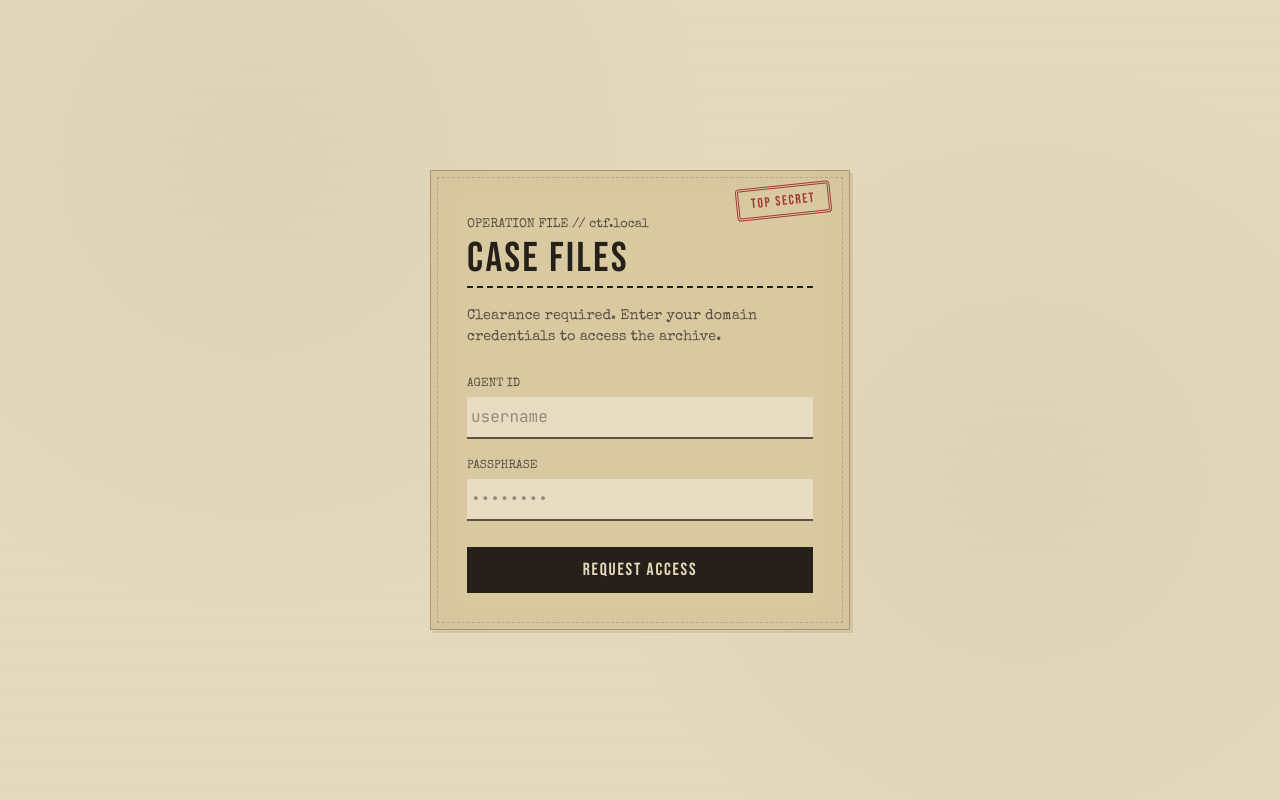
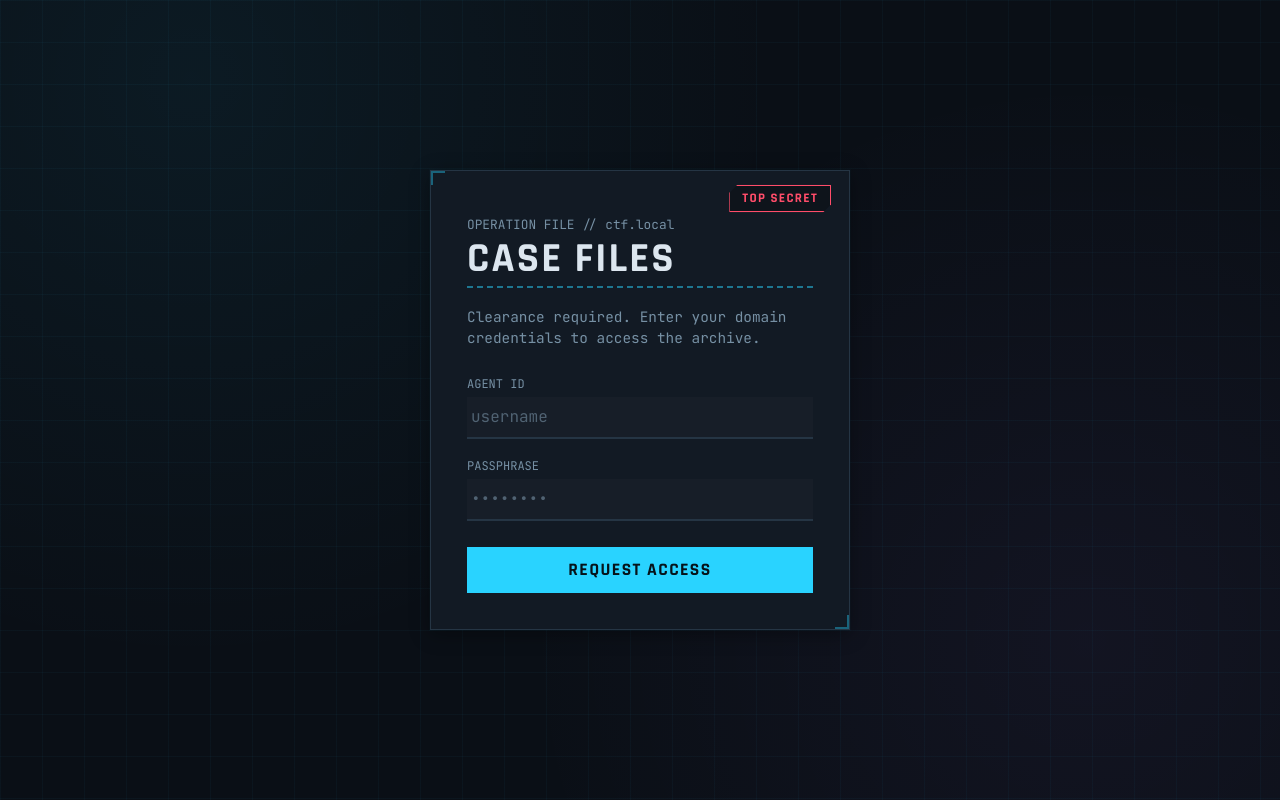
Before and after one commit to JxCalmeiro/ctf-senior-project, a Flask app: template app/templates/index.html in a window 1280 px wide. Run offline with Flask 3, Linux system fonts and the light colour scheme; the template is opened without the code that fills it, so the values that code supplies are empty; some libraries are stand-ins or nearby versions.

Commit message:
Recolor dashboard with cybersecurity/SOC theme

```diff
--- a/app/templates/index.html
+++ b/app/templates/index.html
@@ -5,21 +5,21 @@
 <meta name="viewport" content="width=device-width, initial-scale=1">
 <title>CASE FILES // CTF Portal</title>
 <link rel="preconnect" href="https://fonts.googleapis.com">
-<link href="https://fonts.googleapis.com/css2?family=Special+Elite&family=Bebas+Neue&family=JetBrains+Mono:wght@400;600&display=swap" rel="stylesheet">
+<link href="https://fonts.googleapis.com/css2?family=Rajdhani:wght@500;600;700&family=JetBrains+Mono:wght@400;500;600&display=swap" rel="stylesheet">
 <script src="https://cdn.tailwindcss.com"></script>
 <style>
   :root {
-    --paper: #e6dabd;
-    --paper-dark: #d9c9a1;
-    --paper-darker: #c9b688;
-    --ink: #26201a;
-    --ink-soft: #5c5142;
-    --stamp-red: #9c2b2b;
-    --stamp-green: #3d5c3d;
-    --thread-crypto: #2e4b6e;
-    --thread-forensics: #9c2b2b;
-    --thread-web: #5b3a6e;
-    --line: #a9976b;
+    --bg: #0a0f16;
+    --panel: #121a24;
+    --panel-alt: #16202c;
+    --border: #253544;
+    --ink: #dce6ef;
+    --ink-soft: #7690a4;
+    --accent-crypto: #29d3ff;
+    --accent-forensics: #ff9142;
+    --accent-web: #b876ff;
+    --status-solved: #2bffb0;
+    --status-locked: #ff4d6a;
   }
 
   * { box-sizing: border-box; }
@@ -27,100 +27,106 @@
   body {
     margin: 0;
     min-height: 100vh;
-    background-color: var(--paper);
+    background-color: var(--bg);
     background-image:
-      radial-gradient(circle at 20% 20%, rgba(0,0,0,0.03) 0%, transparent 40%),
-      radial-gradient(circle at 80% 60%, rgba(0,0,0,0.03) 0%, transparent 40%),
-      repeating-linear-gradient(0deg, rgba(0,0,0,0.015) 0px, transparent 1px, transparent 2px, rgba(0,0,0,0.015) 3px);
+      linear-gradient(rgba(41, 211, 255, 0.035) 1px, transparent 1px),
+      linear-gradient(90deg, rgba(41, 211, 255, 0.035) 1px, transparent 1px),
+      radial-gradient(circle at 15% 10%, rgba(41,211,255,0.06) 0%, transparent 45%),
+      radial-gradient(circle at 85% 80%, rgba(184,118,255,0.05) 0%, transparent 45%);
+    background-size: 42px 42px, 42px 42px, 100% 100%, 100% 100%;
     color: var(--ink);
     font-family: 'JetBrains Mono', monospace;
   }
 
-  .stamp-font { font-family: 'Bebas Neue', sans-serif; letter-spacing: 0.06em; }
-  .type-font { font-family: 'Special Elite', 'JetBrains Mono', monospace; }
+  .stamp-font { font-family: 'Rajdhani', sans-serif; letter-spacing: 0.05em; font-weight: 700; }
+  .type-font { font-family: 'JetBrains Mono', monospace; }
 
   /* ---------- shared bits ---------- */
   .paper-card {
-    background: var(--paper-dark);
-    border: 1px solid var(--line);
-    box-shadow: 3px 3px 0 rgba(0,0,0,0.08), inset 0 0 40px rgba(0,0,0,0.03);
+    background: var(--panel);
+    border: 1px solid var(--border);
+    box-shadow: 0 0 0 1px rgba(41,211,255,0.02), 0 4px 18px rgba(0,0,0,0.35);
     position: relative;
   }
   .paper-card::before {
     content: "";
-    position: absolute; inset: 6px;
-    border: 1px dashed rgba(0,0,0,0.15);
+    position: absolute; top: 0; left: 0;
+    width: 14px; height: 14px;
+    border-top: 2px solid rgba(41,211,255,0.4);
+    border-left: 2px solid rgba(41,211,255,0.4);
     pointer-events: none;
   }
-  .torn-edge {
-    height: 8px;
-    background-image: linear-gradient(135deg, var(--paper-dark) 25%, transparent 25%),
-                       linear-gradient(225deg, var(--paper-dark) 25%, transparent 25%);
-    background-size: 10px 10px;
-    background-position: bottom;
+  .paper-card::after {
+    content: "";
+    position: absolute; bottom: 0; right: 0;
+    width: 14px; height: 14px;
+    border-bottom: 2px solid rgba(41,211,255,0.4);
+    border-right: 2px solid rgba(41,211,255,0.4);
+    pointer-events: none;
   }
 
   .stamp {
     display: inline-block;
-    font-family: 'Bebas Neue', sans-serif;
-    letter-spacing: 0.12em;
+    font-family: 'Rajdhani', sans-serif;
+    font-weight: 700;
+    letter-spacing: 0.1em;
     padding: 3px 12px;
-    border: 3px double currentColor;
-    border-radius: 4px;
-    transform: rotate(-6deg);
-    font-size: 0.85rem;
-    opacity: 0.9;
-    background: transparent;
+    border: 1px solid currentColor;
+    clip-path: polygon(8px 0, 100% 0, 100% calc(100% - 8px), calc(100% - 8px) 100%, 0 100%, 0 8px);
+    font-size: 0.82rem;
+    background: rgba(0,0,0,0.25);
   }
-  .stamp-classified { color: var(--stamp-red); }
-  .stamp-solved { color: var(--stamp-green); }
+  .stamp-classified { color: var(--status-locked); box-shadow: 0 0 10px rgba(255,77,106,0.25); }
+  .stamp-solved { color: var(--status-solved); box-shadow: 0 0 10px rgba(43,255,176,0.25); }
 
-  .thread-crypto { border-left: 6px solid var(--thread-crypto); }
-  .thread-forensics { border-left: 6px solid var(--thread-forensics); }
-  .thread-web { border-left: 6px solid var(--thread-web); }
+  .thread-crypto { border-left: 3px solid var(--accent-crypto); box-shadow: -1px 0 12px -4px var(--accent-crypto) inset; }
+  .thread-forensics { border-left: 3px solid var(--accent-forensics); box-shadow: -1px 0 12px -4px var(--accent-forensics) inset; }
+  .thread-web { border-left: 3px solid var(--accent-web); box-shadow: -1px 0 12px -4px var(--accent-web) inset; }
 
   .btn-stamp {
-    font-family: 'Bebas Neue', sans-serif;
-    letter-spacing: 0.1em;
-    background: var(--ink);
-    color: var(--paper);
+    font-family: 'Rajdhani', sans-serif;
+    font-weight: 700;
+    letter-spacing: 0.08em;
+    background: var(--accent-crypto);
+    color: #06131a;
     border: none;
     padding: 10px 22px;
     cursor: pointer;
-    transition: transform 0.08s ease, background 0.15s ease;
+    transition: transform 0.08s ease, box-shadow 0.15s ease;
   }
-  .btn-stamp:hover { background: var(--stamp-red); transform: translateY(-1px); }
+  .btn-stamp:hover { box-shadow: 0 0 18px rgba(41,211,255,0.55); transform: translateY(-1px); }
   .btn-stamp:active { transform: translateY(1px); }
 
   .btn-outline {
-    font-family: 'Bebas Neue', sans-serif;
-    letter-spacing: 0.1em;
+    font-family: 'Rajdhani', sans-serif;
+    font-weight: 700;
+    letter-spacing: 0.08em;
     background: transparent;
-    color: var(--ink);
-    border: 2px solid var(--ink);
+    color: var(--accent-crypto);
+    border: 1px solid var(--accent-crypto);
     padding: 9px 22px;
     cursor: pointer;
   }
-  .btn-outline:hover { background: var(--ink); color: var(--paper); }
+  .btn-outline:hover { background: rgba(41,211,255,0.1); box-shadow: 0 0 14px rgba(41,211,255,0.25); }
 
   input.field {
-    background: rgba(255,255,255,0.35);
+    background: rgba(255,255,255,0.02);
     border: none;
-    border-bottom: 2px solid var(--ink-soft);
+    border-bottom: 2px solid var(--border);
     color: var(--ink);
     font-family: 'JetBrains Mono', monospace;
     padding: 8px 4px;
     width: 100%;
     outline: none;
   }
-  input.field:focus { border-bottom-color: var(--stamp-red); }
+  input.field:focus { border-bottom-color: var(--accent-crypto); box-shadow: 0 6px 10px -8px var(--accent-crypto); }
   input.field::placeholder { color: var(--ink-soft); opacity: 0.6; }
 
   .redact { background: var(--ink); color: var(--ink); border-radius: 2px; padding: 0 4px; }
 
   ::-webkit-scrollbar { width: 10px; }
-  ::-webkit-scrollbar-track { background: var(--paper); }
-  ::-webkit-scrollbar-thumb { background: var(--line); border-radius: 4px; }
+  ::-webkit-scrollbar-track { background: var(--bg); }
+  ::-webkit-scrollbar-thumb { background: var(--border); border-radius: 4px; }
 
   .hidden { display: none !important; }
 
@@ -148,11 +154,11 @@
 <!-- ================= LOGIN ================= -->
 <div id="login-view" class="center-screen">
   <div class="paper-card fade-in" style="max-width: 420px; width: 100%; padding: 44px 36px 36px; position: relative;">
-    <div style="position:absolute; top:14px; right:18px;" class="stamp stamp-classified" style="transform: rotate(8deg);">TOP SECRET</div>
+    <div style="position:absolute; top:14px; right:18px;" class="stamp stamp-classified">TOP SECRET</div>
 
     <p class="type-font" style="color: var(--ink-soft); font-size: 0.8rem; margin: 0 0 4px;">OPERATION FILE // ctf.local</p>
     <h1 class="stamp-font" style="font-size: 2.6rem; line-height: 1; margin: 0 0 6px; color: var(--ink);">CASE FILES</h1>
-    <div style="height: 2px; background: repeating-linear-gradient(90deg, var(--ink) 0 6px, transparent 6px 10px); margin-bottom: 18px;"></div>
+    <div style="height: 2px; background: repeating-linear-gradient(90deg, var(--accent-crypto) 0 6px, transparent 6px 10px); margin-bottom: 18px; opacity: 0.5;"></div>
     <p class="type-font" style="font-size: 0.9rem; color: var(--ink-soft); margin: 0 0 26px;">Clearance required. Enter your domain credentials to access the archive.</p>
 
     <label class="type-font" style="font-size: 0.75rem; color: var(--ink-soft); display:block; margin-bottom:4px;">AGENT ID</label>
@@ -162,15 +168,15 @@
     <input id="password" type="password" class="field" style="margin-bottom: 26px;" placeholder="••••••••">
 
     <button onclick="login()" class="btn-stamp" style="width: 100%; font-size: 1.1rem;">REQUEST ACCESS</button>
-    <p id="login-error" class="type-font hidden" style="color: var(--stamp-red); font-size: 0.85rem; margin-top: 14px;"></p>
+    <p id="login-error" class="type-font hidden" style="color: var(--status-locked); font-size: 0.85rem; margin-top: 14px;"></p>
   </div>
 </div>
 
 <!-- ================= DASHBOARD ================= -->
 <div id="dashboard-view" class="hidden dash-wrap">
-  <div class="row-between" style="border-bottom: 3px double var(--ink); padding-bottom: 14px; margin-bottom: 30px;">
+  <div class="row-between" style="border-bottom: 1px solid var(--border); padding-bottom: 14px; margin-bottom: 30px;">
     <div>
-      <p class="type-font" style="font-size: 0.75rem; color: var(--ink-soft); margin:0;">ARCHIVE ACCESS GRANTED</p>
+      <p class="type-font" style="font-size: 0.75rem; color: var(--accent-crypto); margin:0;">ARCHIVE ACCESS GRANTED</p>
       <h1 class="stamp-font" style="font-size: 2.4rem; line-height: 1; margin:0;">CASE FILES</h1>
     </div>
     <div class="text-right">
@@ -206,7 +212,7 @@
     <button onclick="submitFlag()" class="btn-stamp" style="width: 100%; margin-bottom: 6px;">FILE REPORT</button>
     <p id="flag-result" class="type-font" style="font-size: 0.85rem; min-height: 1.2em; margin-bottom: 20px;"></p>
 
-    <div style="border-top: 1px dashed var(--line); padding-top: 16px;">
+    <div style="border-top: 1px dashed var(--border); padding-top: 16px;">
       <label class="type-font" style="font-size: 0.75rem; color: var(--ink-soft); display:block; margin-bottom:4px;">REQUEST INTEL FROM ANALYST</label>
       <input id="hint-question" class="field" style="margin-bottom: 10px; font-size: 0.85rem;" placeholder="What should I be looking at?">
       <button onclick="askHint()" class="btn-outline" style="width: 100%; font-size: 0.85rem;">REQUEST INTEL</button>
@@ -288,12 +294,12 @@ async function loadLeaderboard() {
   board.forEach((entry, i) => {
     const row = document.createElement('div');
     row.style.padding = '7px 0';
-    row.style.borderBottom = '1px dotted var(--line)';
+    row.style.borderBottom = '1px dotted var(--border)';
     row.style.display = 'flex';
     row.style.justifyContent = 'space-between';
     row.style.alignItems = 'center';
     row.innerHTML = `
-      <span class="type-font" style="font-size:0.9rem;"><span class="stamp-font" style="color: var(--stamp-red); margin-right:6px;">#${i+1}</span>${entry.username}</span>
+      <span class="type-font" style="font-size:0.9rem;"><span class="stamp-font" style="color: var(--accent-crypto); margin-right:6px;">#${i+1}</span>${entry.username}</span>
       <span class="stamp-font" style="font-size:1rem;">${entry.points}</span>
     `;
     container.appendChild(row);
@@ -329,12 +335,12 @@ async function submitFlag() {
   const resultEl = document.getElementById('flag-result');
   if (data.correct) {
     resultEl.innerText = `CONFIRMED — case closed, +${data.points_awarded} pts`;
-    resultEl.style.color = 'var(--stamp-green)';
+    resultEl.style.color = 'var(--status-solved)';
     loadChallenges();
     loadLeaderboard();
   } else {
     resultEl.innerText = 'REJECTED — findings do not match';
-    resultEl.style.color = 'var(--stamp-red)';
+    resultEl.style.color = 'var(--status-locked)';
   }
 }
 
```
